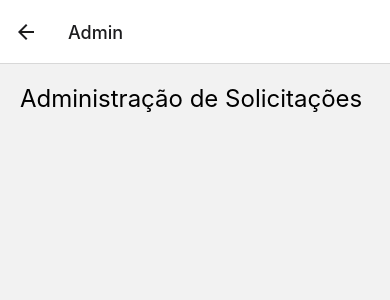
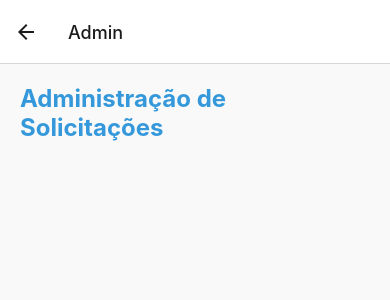
Before and after one commit to ntsation/app-project-solic, a React Native app: screen /Admin in a window 390 px wide. Shown: the top 300 px of the page. Built offline with nearby package versions, Linux system fonts and the light colour scheme.

Commit message:
feat: novas melhorias e mais contexto

```diff
--- a/src/screens/AdminScreen.js
+++ b/src/screens/AdminScreen.js
@@ -1,13 +1,23 @@
 import React from 'react';
-import { View, Text, Button, FlatList, Alert } from 'react-native';
+import { View, Text, TouchableOpacity, FlatList, Alert, StyleSheet } from 'react-native';
 import { useRequests } from '../hooks/useRequests';
 
 const AdminScreen = () => {
   const { requests, removeRequest, updateRequest } = useRequests();
 
   const handleRemove = (index) => {
-    removeRequest(index);
-    Alert.alert('Sucesso', 'Solicitação removida!');
+    Alert.alert(
+      'Confirmar Remoção',
+      'Você tem certeza que deseja remover esta solicitação?',
+      [
+        { text: 'Cancelar', style: 'cancel' },
+        { text: 'Remover', onPress: () => {
+          removeRequest(index);
+          Alert.alert('Sucesso', 'Solicitação removida!');
+        }},
+      ],
+      { cancelable: false }
+    );
   };
 
   const handleConclude = (index) => {
@@ -16,24 +26,81 @@ const AdminScreen = () => {
     Alert.alert('Sucesso', 'Solicitação concluída!');
   };
 
+  const renderRequestItem = ({ item, index }) => (
+    <View style={styles.requestItem}>
+      <Text style={styles.serviceText}>Serviço: {item.service}</Text>
+      <Text>Descrição: {item.description}</Text>
+      <Text>Status: {item.status}</Text>
+      <View style={styles.buttonContainer}>
+        <TouchableOpacity style={styles.button} onPress={() => handleConclude(index)}>
+          <Text style={styles.buttonText}>Concluir</Text>
+        </TouchableOpacity>
+        <TouchableOpacity style={[styles.button, styles.removeButton]} onPress={() => handleRemove(index)}>
+          <Text style={styles.buttonText}>Remover</Text>
+        </TouchableOpacity>
+      </View>
+    </View>
+  );
+
   return (
-    <View style={{ flex: 1, padding: 20 }}>
-      <Text style={{ fontSize: 24, marginBottom: 20 }}>Administração de Solicitações</Text>
+    <View style={styles.container}>
+      <Text style={styles.title}>Administração de Solicitações</Text>
       <FlatList
         data={requests}
         keyExtractor={(item, index) => index.toString()}
-        renderItem={({ item, index }) => (
-          <View style={{ marginBottom: 10 }}>
-            <Text>Serviço: {item.service}</Text>
-            <Text>Descrição: {item.description}</Text>
-            <Text>Status: {item.status}</Text>
-            <Button title="Concluir" onPress={() => handleConclude(index)} />
-            <Button title="Remover" onPress={() => handleRemove(index)} />
-          </View>
-        )}
+        renderItem={renderRequestItem}
       />
     </View>
   );
 };
 
+const styles = StyleSheet.create({
+  container: {
+    flex: 1,
+    padding: 20,
+    backgroundColor: '#f9f9f9',
+  },
+  title: {
+    fontSize: 24,
+    marginBottom: 20,
+    fontWeight: 'bold',
+    color: '#3498db',
+  },
+  requestItem: {
+    marginBottom: 10,
+    padding: 15,
+    borderRadius: 8,
+    backgroundColor: '#fff',
+    shadowColor: '#000',
+    shadowOffset: { width: 0, height: 2 },
+    shadowOpacity: 0.1,
+    shadowRadius: 4,
+    elevation: 2,
+  },
+  serviceText: {
+    fontWeight: 'bold',
+    marginBottom: 5,
+  },
+  buttonContainer: {
+    flexDirection: 'row',
+    justifyContent: 'space-between',
+    marginTop: 10,
+  },
+  button: {
+    flex: 1,
+    paddingVertical: 10,
+    marginHorizontal: 5,
+    borderRadius: 5,
+    backgroundColor: '#3498db',
+    alignItems: 'center',
+  },
+  removeButton: {
+    backgroundColor: '#e74c3c',
+  },
+  buttonText: {
+    color: '#fff',
+    fontWeight: 'bold',
+  },
+});
+
 export default AdminScreen;
```
